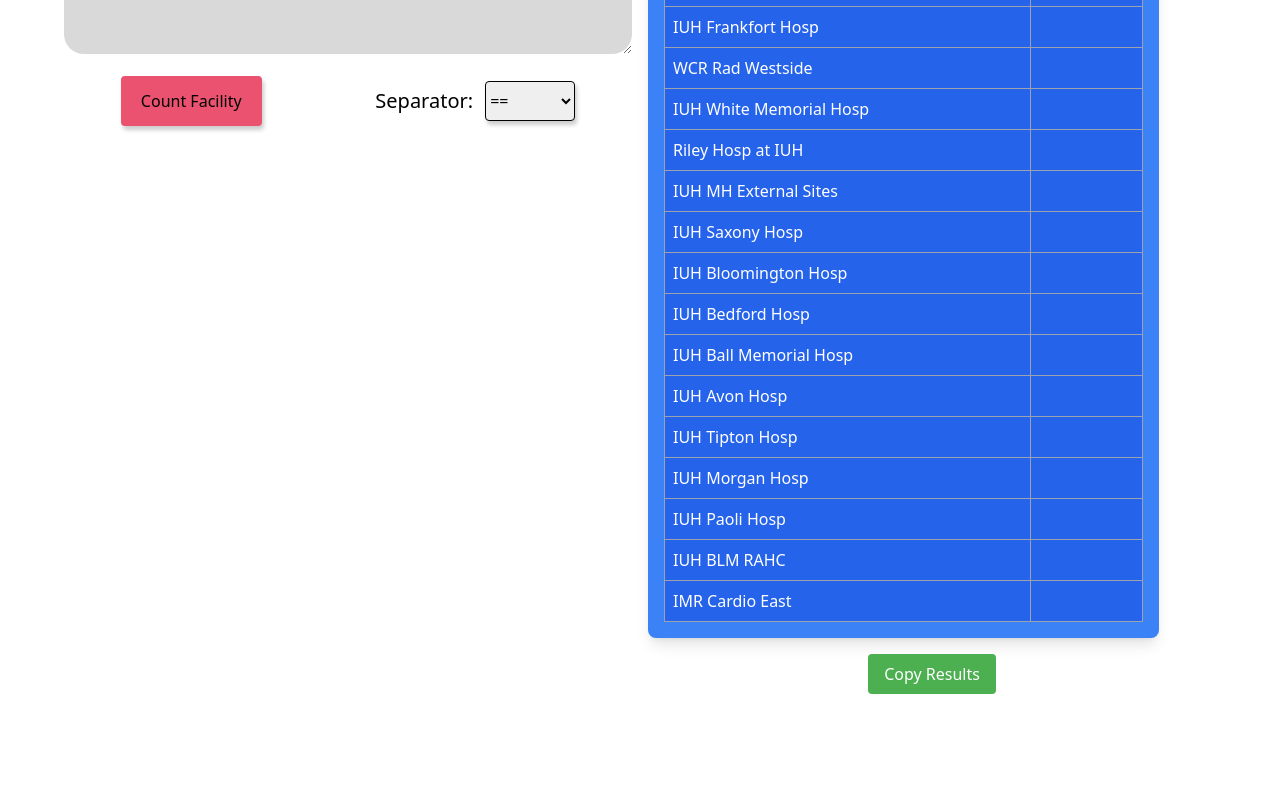
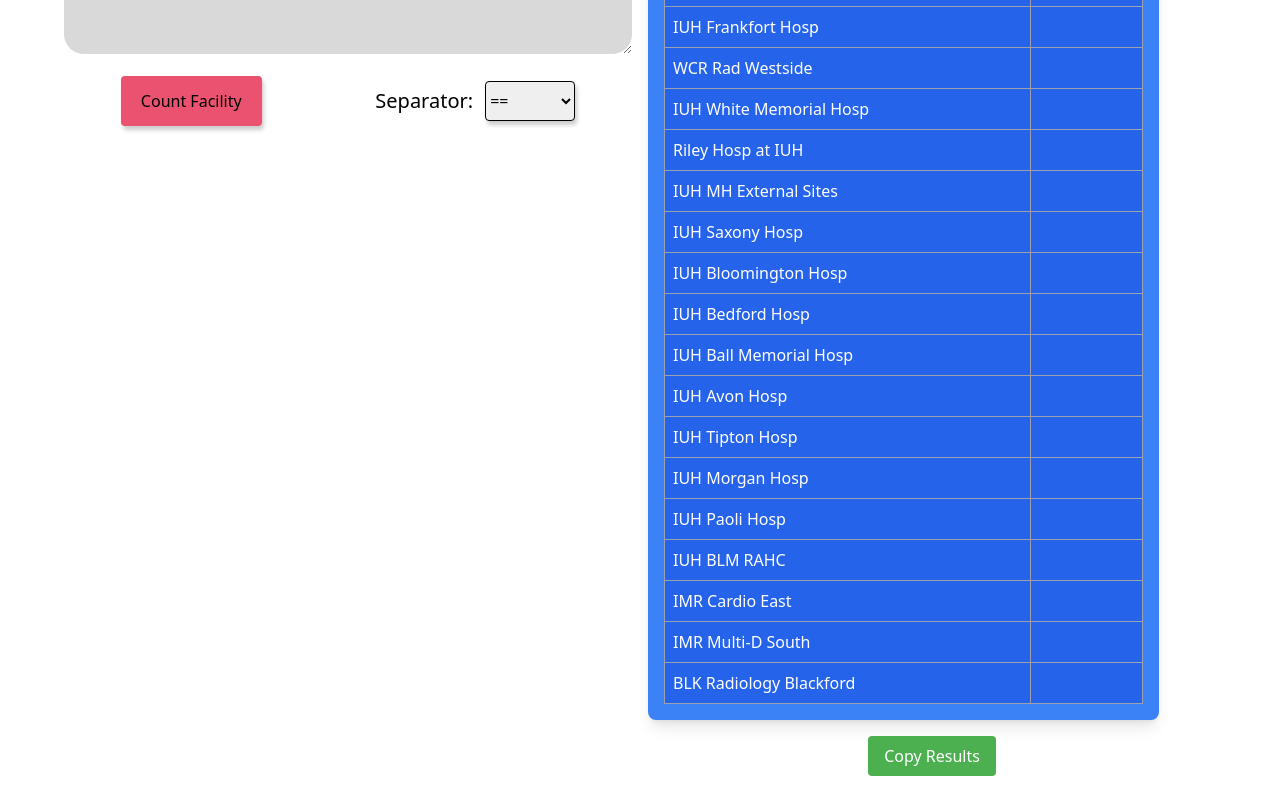
Before and after one commit to Idris0420/FacilityCounter, a React (Vite) app: page / in a window 1280 px wide. Shown: the part 414-1214 px from the top of the page. Before the commit the page ends 1132 px from the top, so only its background shows below. Built offline with nearby package versions, Linux system fonts and the light colour scheme.

Commit message:
added 2 new facils

```diff
--- a/src/App.jsx
+++ b/src/App.jsx
@@ -30,7 +30,9 @@ function App() {
     { keyword: ["morgan hosp", "iuh morgan"], name: "IUH Morgan Hosp" },
     { keyword: ["paoli hosp", "iuh paoli"], name: "IUH Paoli Hosp" },
     { keyword: ["iuh blm", "blm rahc"], name: "IUH BLM RAHC" },
-    { keyword: ["imr cardio", "cardio east"], name: "IMR Cardio East"}
+    { keyword: ["imr cardio", "cardio east"], name: "IMR Cardio East"},
+    { keyword: ["multi-d south", "imr multi"], name: "IMR Multi-D South"},
+    { keyword: ["BLK Radiology", "Radiology Blackford"], name: "BLK Radiology Blackford"},
   ];
 
   const countFacilities = () => {
```
